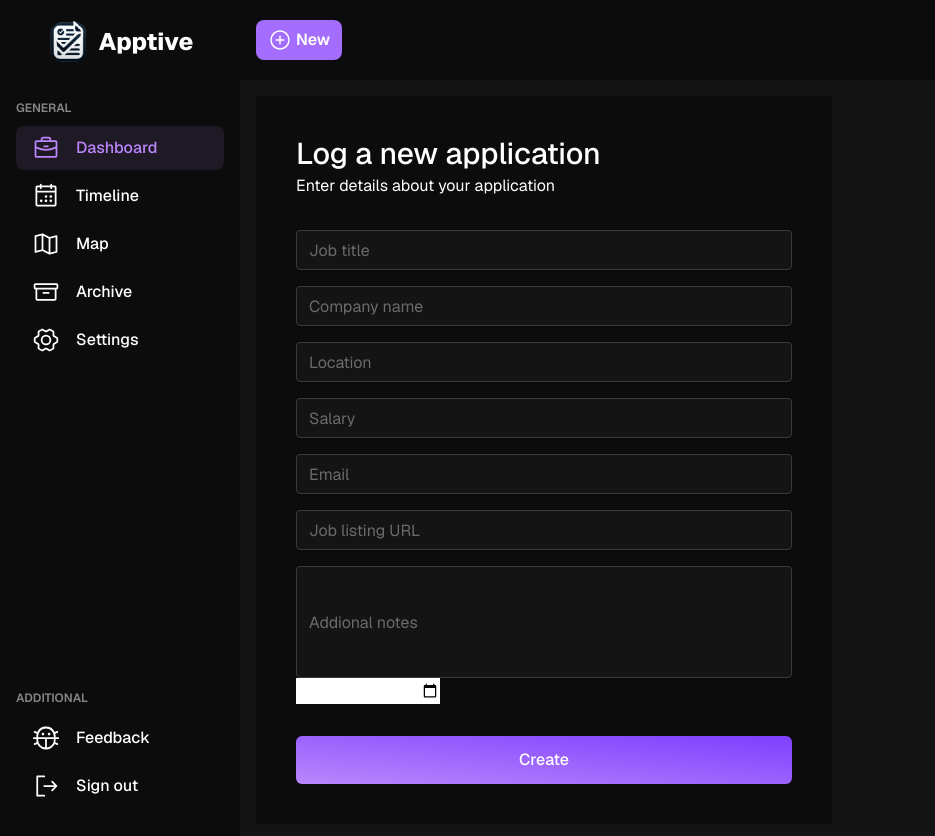
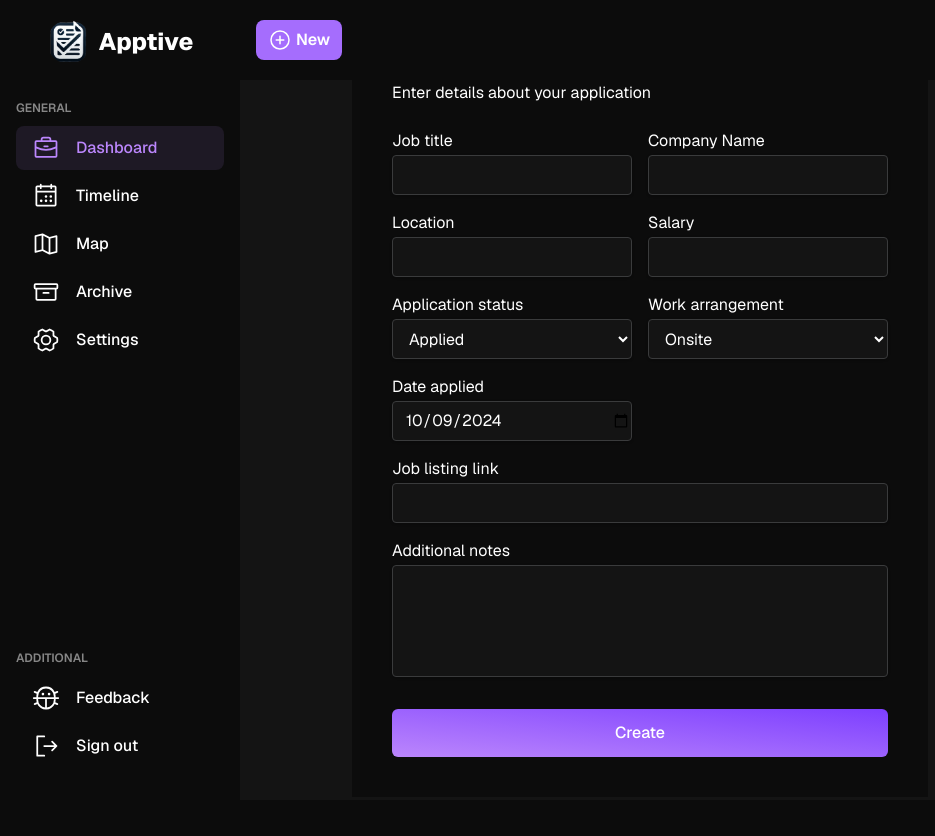
Before and after one commit to krishabbashyal/Apptive, a Next.js app in the folder client/: page /dashboard in a window 1280 px wide. Shown: the top 836 px of the page, without its empty margins (0-935 px from the left). After the commit the page ends 800 px from the top, so only its background shows below. Built offline with nearby package versions, Linux system fonts and the light colour scheme.

Commit message:
Trying to resolve issue with getting content where I want

```diff
--- a/client/src/app/(main)/dashboard/page.tsx
+++ b/client/src/app/(main)/dashboard/page.tsx
@@ -7,7 +7,9 @@ const Dashboard = () => {
     <div className=''>
       <Navbar />
       <div className='m-4'>
-        <ApplicationForm />
+        <div className='h-full w-full bg-red-100'>
+          <ApplicationForm />
+        </div>
       </div>
     </div>
   )
--- a/client/src/components/Forms/ApplicationForm.tsx
+++ b/client/src/components/Forms/ApplicationForm.tsx
@@ -1,66 +1,92 @@
 import React from "react";
 
 function ApplicationForm() {
-
-  const inputFieldClass = "h-10 w-full rounded border border-cadetGray bg-background pl-3 shadow placeholder:text-cadetGrayLight focus:outline-none focus:ring-1 focus:ring-accent";
+  const inputFieldClass =
+    "h-10 w-full rounded border border-cadetGray bg-background pl-3 shadow placeholder:text-cadetGrayLight focus:outline-none focus:ring-1 focus:ring-accent mt-0.5";
   // const inputFieldErrorClass = "h-10 w-full rounded border border-bittersweetDark bg-background pl-3 shadow placeholder:text-cadetGrayLight focus:outline-none focus:ring-1 focus:ring-accent animate-shake";
   // const errorMessageClass = "text-bittersweetDark text-sm mt-1";
 
+  const today = new Date();
+  const localDate = new Date(
+    today.getTime() - today.getTimezoneOffset() * 60000,
+  )
+    .toISOString()
+    .substring(0, 10);
+
   return (
-    <div className="w-[36rem] bg-foreground">
+
+  <div className="absolute top-1/2 left-1/2 -translate-x-1/2 -translate-y-1/2 w-[36rem] bg-foreground">
     <form noValidate className="flex flex-col p-4 sm:p-6 md:p-8 lg:p-10">
       <h1 className="text-left text-2xl font-medium sm:text-3xl">
         Log a new application
       </h1>
       <p className="mt-0.5">Enter details about your application</p>
 
-        <div>
-          <div className="mt-4 flex flex-col gap-4 sm:flex-row"></div>
-          <div className="mt-4 flex flex-col gap-y-4">
-            <div>
+      <div className="mt-6 flex flex-col gap-4 sm:grid sm:grid-cols-2">
+        <div className="flex flex-col">
+          <label htmlFor="jobTitle">Job title</label>
+          <input className={inputFieldClass} id="jobTitle" />
+        </div>
+
+        <div className="flex flex-col">
+          <label htmlFor="companyName">Company Name</label>
+          <input className={inputFieldClass} id="companyName" />
+        </div>
+
+        <div className="flex flex-col">
+          <label htmlFor="location">Location</label>
+          <input className={inputFieldClass} id="location" />
+        </div>
+
+        <div className="flex flex-col">
+          <label htmlFor="salary">Salary</label>
+          <input className={inputFieldClass} id="salary" />
+        </div>
+
+        <div className="flex flex-col">
+          <label htmlFor="applicationStatus">Application status</label>
+          <select
+            className={inputFieldClass}
+            defaultValue={"applied"}
+            id="applicationStatus"
+          >
+            <option value="bookmarked">Bookmarked</option>
+            <option value="applied">Applied</option>
+            <option value="interviewing">Interviewing</option>
+            <option value="rejected">Rejected</option>
+          </select>
+        </div>
+
+        <div className="flex flex-col">
+          <label htmlFor="workArrangement">Work arrangement</label>
+          <select className={inputFieldClass} id="workArrangement">
+            <option value="onsite">Onsite</option>
+            <option value="hybrid">Hybrid</option>
+            <option value="remote">Remote</option>
+          </select>
+        </div>
+
+        <div className="flex flex-col">
+          <label htmlFor="dateApplied">Date applied</label>
           <input
+            defaultValue={localDate}
             className={inputFieldClass}
-                placeholder="Job title"
+            type="date"
+            id="dateApplied"
           />
         </div>
-            <div>
-              <input
-                className={inputFieldClass}
-                placeholder="Company name"
-              />
+
+        <div className="flex flex-col col-span-2">
+          <label htmlFor="jobListingUrl">Job listing link</label>
+          <input className={inputFieldClass} id="jobListingUrl" />
         </div>
-            <div>
-              <input
-                className={inputFieldClass}
-                placeholder="Location"
-              />
-            </div>
-            <div>
-              <input
-                className={inputFieldClass}
-                placeholder="Salary"
-              />
-            </div>
-            <div>
-              <input
-                className={inputFieldClass}
-                placeholder="Email"
-              />
-            </div>
-            <div>
-              <input
-                className={inputFieldClass}
-                placeholder="Job listing URL"
-              />
-            </div>            <div>
+
+        <div className="flex flex-col col-span-2">
+          <label htmlFor="additionalNotes">Additional notes</label>
           <input
             className={inputFieldClass + " h-28"}
-                placeholder="Addional notes"
+            id="additionalNotes"
           />
-            </div>
-          </div>
-          <div>
-            <input type="date" color="black" />
         </div>
       </div>
 
```
Lines whose indentation alone changed are shown as unchanged.
